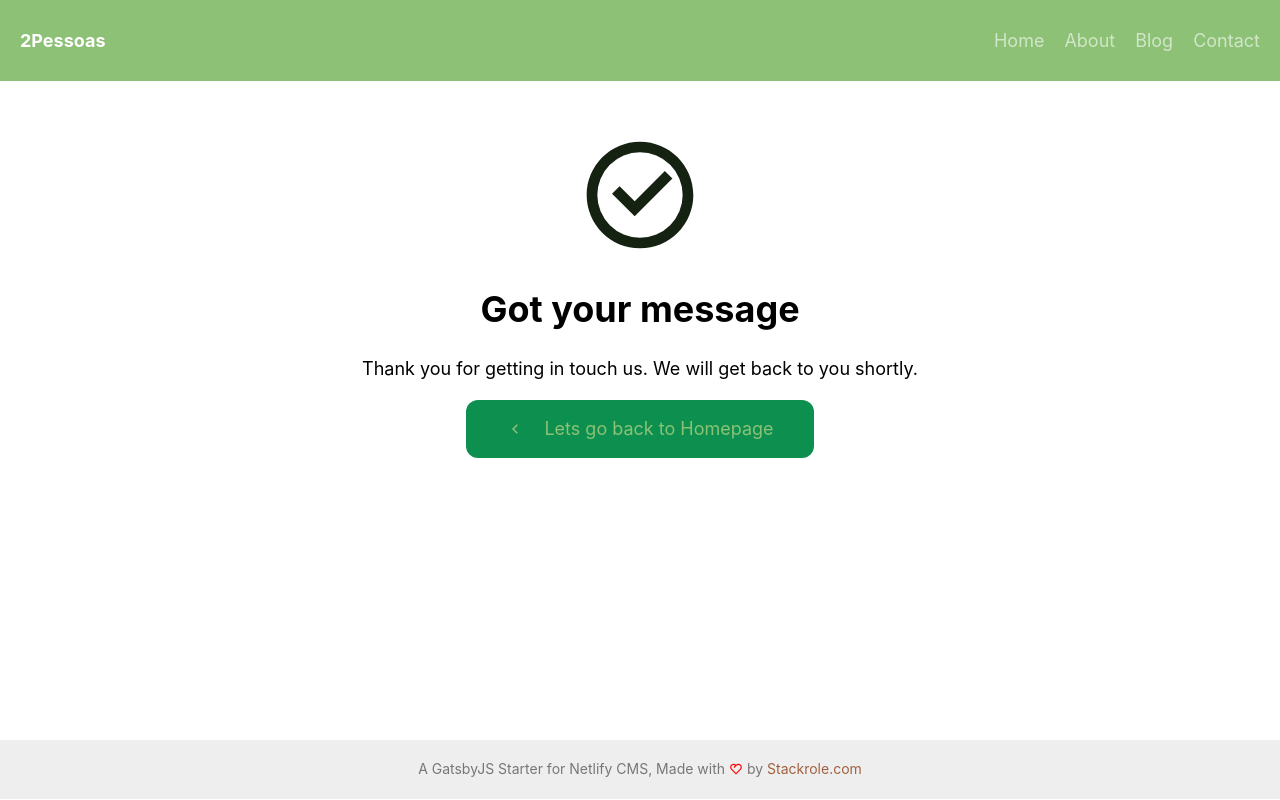
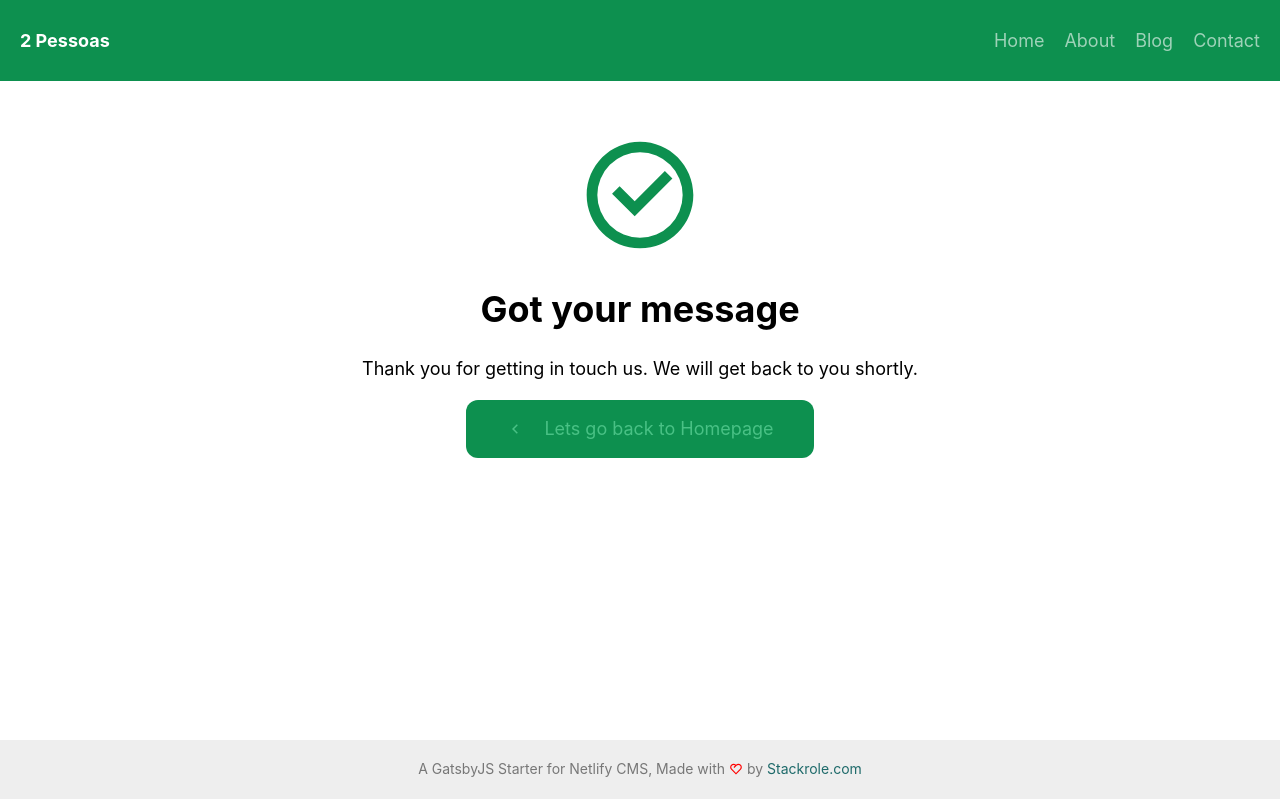
Before and after one commit to diogo-pessoa/2pessoas-netlify-cms, a Gatsby site: page /thanks in a window 1280 px wide. Built offline with nearby package versions, Linux system fonts and the light colour scheme; Gatsby itself is replaced by a stand-in of ours; some packages are replaced by stand-ins of ours.

Commit message:
fixing colors

```diff
--- a/gatsby-config.js
+++ b/gatsby-config.js
@@ -95,11 +95,11 @@ module.exports = {
     {
       resolve: `gatsby-plugin-manifest`,
       options: {
-        name: `2pessoas`,
-        short_name: `2pessoas`,
+        name: `2 pessoas`,
+        short_name: `2 pessoas`,
         start_url: `/`,
-        background_color: `#f7f0eb`,
-        theme_color: `#a2466c`,
+        background_color: `#0d904f`,
+        theme_color: `#0d904f`,
         display: `standalone`,
         icon: `static/assets/stackrole.png`,
       },
--- a/src/assets/scss/_theme-variables.scss
+++ b/src/assets/scss/_theme-variables.scss
@@ -10,19 +10,19 @@ $breakpoint-xl: 1200px;
 	--font-family-mono: Menlo, Consolas, Monaco, Liberation Mono, Lucida Console, monospace;
   --font-size-small: 12px;
 
-  --primary-color: #152111;
-  --header-bg: #8cc176;
+  --primary-color: #0d904f;
+  --header-bg: #0d904f;
 
-  --home-link-color: #A1613F;
+  --home-link-color: #1e6a6a;
   --home-link-hover-color:  var(--primary-color);
 
-  --button-color: #8cc176;
+  --button-color: #49c185;
   --button-alternate-color: #0d904f;
 
-  --post-link-color: #0F070B;
+  --post-link-color: #000000;
 
 
-  --nav-link-hover-bg: #111;
+  --nav-link-hover-bg: #0d904f;
   --text-color-meta: rgba(0,0,0,0.5);
 
   --label-text: rgba(0,0,0,0.5);
--- a/src/assets/scss/style.scss
+++ b/src/assets/scss/style.scss
@@ -73,7 +73,7 @@
       right: 0;
       top: 100%;
       z-index: 1;
-      background: #421E2F;
+      background: #0d904f;
       width: 100%;
 			max-width: 320px;
 			border-radius: 0 0 0 12px;
@@ -88,7 +88,8 @@
       padding: 20px;
     }
     a:hover {
-      background-color: #29121D;
+			background-color: #f9fcfb;
+			color: #000000;
     }
   }
 }
--- a/src/content/pages/index.md
+++ b/src/content/pages/index.md
@@ -9,4 +9,4 @@ cta:
   ctaLink: /about
 ---
 
-2 brothers trading and sharing lessons learned the hard way, hopefully that will help other avoiding the same beginner mistakes.
+2 brothers trading and sharing lessons learned. Hope this can help others avoiding the beginners mistakes and start to make consistent and maintanable profit in trading.
--- a/src/util/site.json
+++ b/src/util/site.json
@@ -1,6 +1,6 @@
 {
   "meta": {
-    "title": "2Pessoas",
+    "title": "2 Pessoas",
     "titleTemplate": "%s",
     "description": "2Brothers trading",
     "siteUrl": "https://2Pessoas.com",
```
